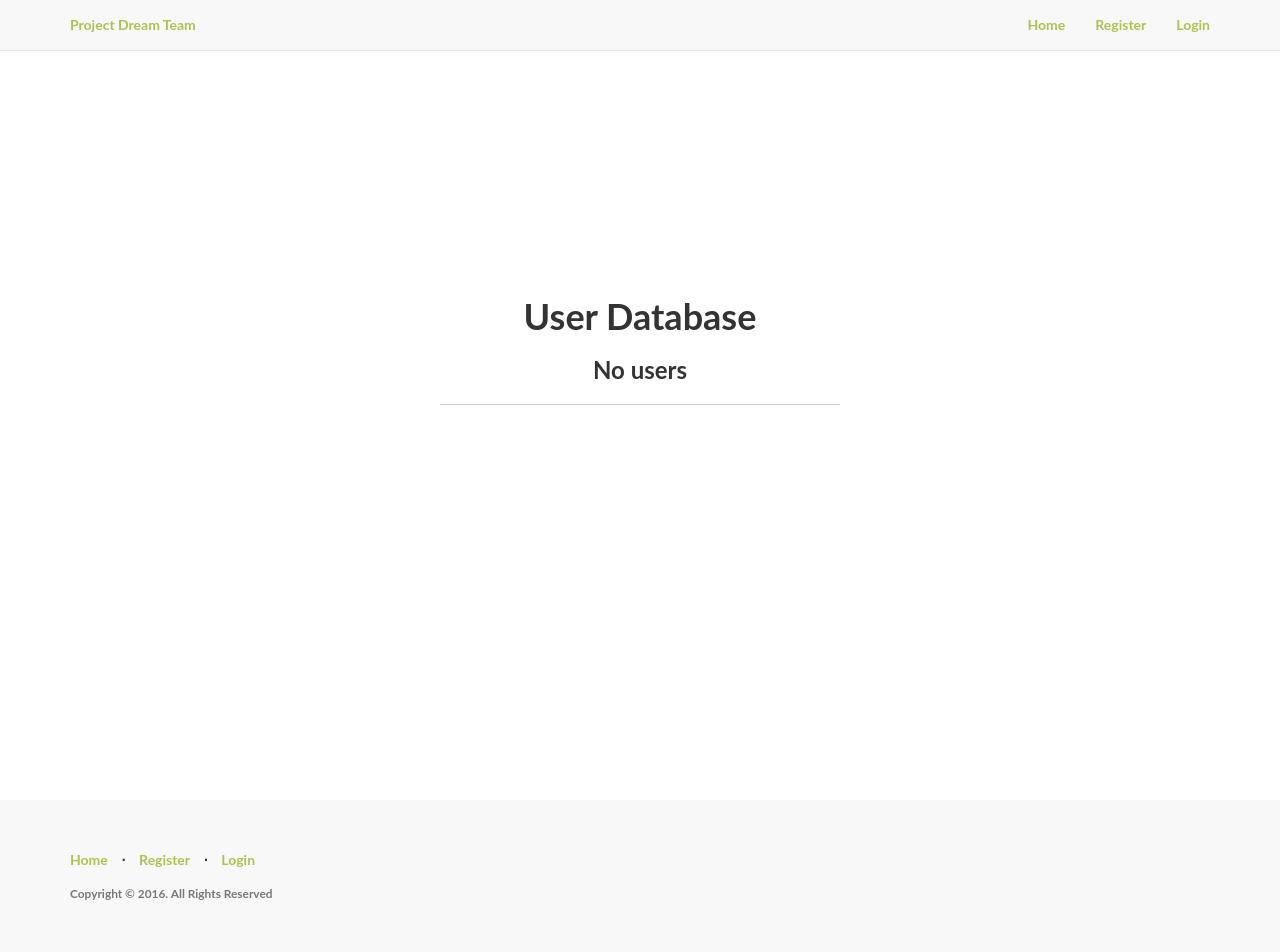
After one commit to weijielam/fy-group-project, a Python web app: template dream-team/app/templates/admin/userlist/userlist.html in a window 1280 px wide. The commit adds this page. Run offline with Jinja, Linux system fonts and the light colour scheme; the template is opened without the code that fills it, so the values that code supplies are empty; some libraries are stand-ins or nearby versions.

Commit message:
User tab in admin

```diff
--- /dev/null
+++ b/dream-team/app/templates/admin/userlist/userlist.html
@@ -0,0 +1,50 @@
+{% extends "base.html" %}
+{% import "bootstrap/utils.html" as utils %}
+{% block title %}User List{% endblock %}
+{% block body %}
+<div class="content-section">
+  <div class="outer">
+    <div class="middle">
+      <div class="inner">
+        <br/>
+        {{ utils.flashed_messages() }}
+        <br/>
+        <h1 style="text-align:center;">User Database</h1>
+        {% if users %}
+          <hr class="intro-divider">
+          <div class="center">
+            <table class="table table-striped table-bordered">
+              <thead>
+                <tr>
+                  <th width="15%"> Username </th>
+                  <th width="15%"> First Name </th>
+                  <th width="30%"> Last Name </th>
+                  <th width="40%"> Email </th>
+                </tr>
+              </thead>
+              <tbody>
+              {% for user in users %}
+                <tr>
+                  <td> {{ user.username }} </td>
+                  <td> {{ user.first_name }} </td>
+                  <td> {{ user.last_name }} </td>
+                  <td> {{ user.email }} </td>
+                </tr>
+              {% endfor %}
+              </tbody>
+
+            </table>
+          </div>
+        <div style="text-align: center">
+        {% else %}
+          <div style="text-align: center">
+            <h3> No users </h3>
+            <hr class="intro-divider">
+        {% endif %}
+          </div>
+        </div>
+      </div>
+    </div>
+  </div>
+</div>
+{% endblock %}
--- a/dream-team/app/templates/base.html
+++ b/dream-team/app/templates/base.html
@@ -29,7 +29,7 @@
       <li><a href="{{ url_for('admin.list_events') }}">Events</a></li>
       <li><a href="{{ url_for('admin.mailinglist') }}">Mailing List</a></li>
       <li><a href="{{ url_for('home.admin_dashboard') }}">Dashboard</a></li>
-      <li><a href="#">Users</a></li>
+      <li><a href="{{ url_for('admin.userlist') }}">Users</a></li>
       {% else %}
         <li><a href="{{ url_for('home.dashboard') }}">Dashboard</a></li>
       {% endif %}
```
Also changed, not shown: dream-team/app/admin/views.py (+14 -0 lines), 2 other files.
